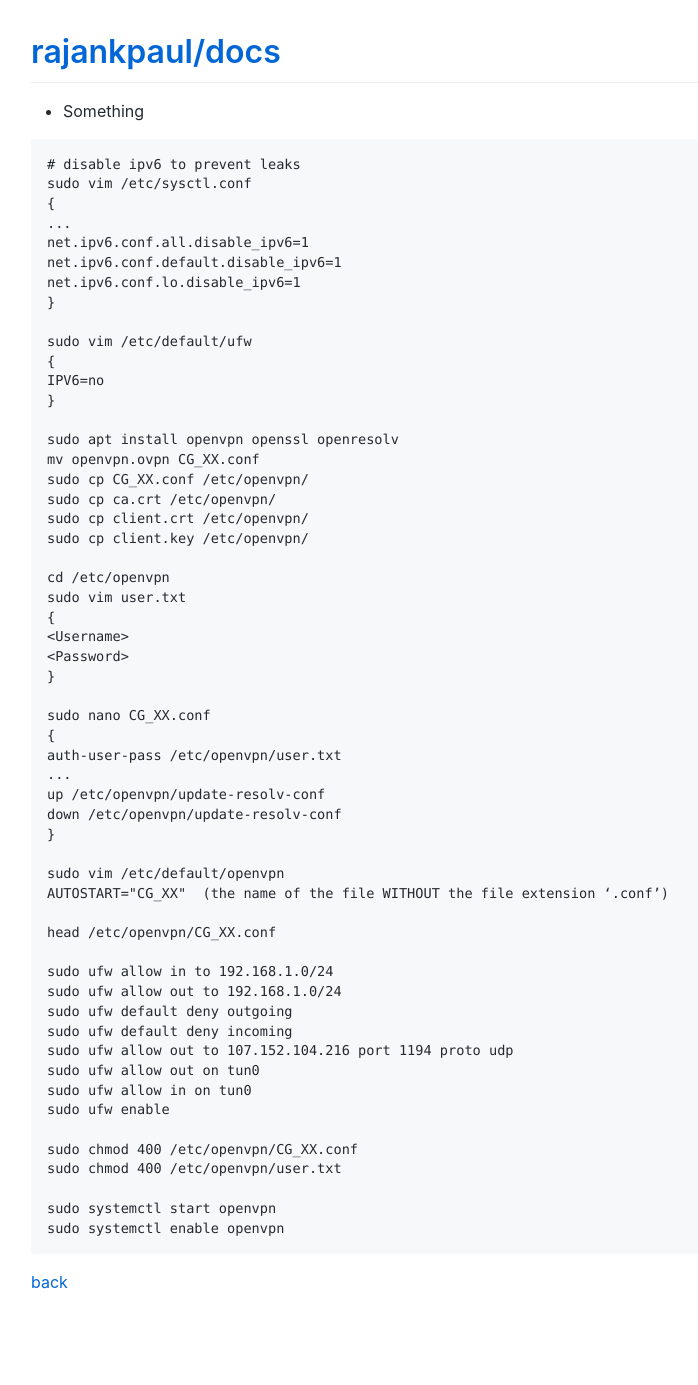
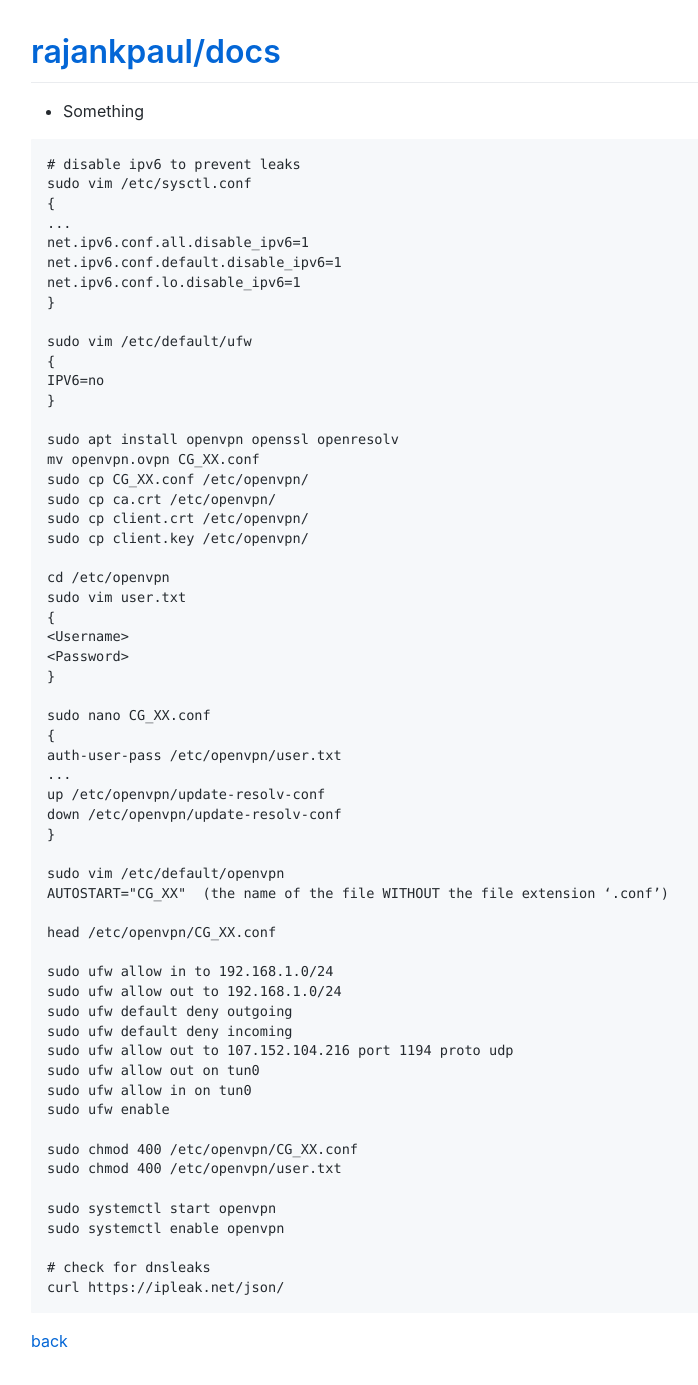
Before and after one commit to rajankpaul/docs, a Jekyll site: the page built from tutorials/linux/openvpn/index.md, in a window 1280 px wide. Shown: the whole page, without its empty margins (119-817 px from the left). Built offline with Jekyll 4.4.1, drawn with Linux system fonts in a browser that asks for light colours; comment, search, counter and statistics services are not loaded; before the commit the page ends 1326 px from its top, so only the background shows below that.

Commit message:
Update index.md

````diff
--- a/tutorials/linux/openvpn/index.md
+++ b/tutorials/linux/openvpn/index.md
@@ -61,6 +61,9 @@ sudo chmod 400 /etc/openvpn/user.txt
 
 sudo systemctl start openvpn
 sudo systemctl enable openvpn
+
+# check for dnsleaks
+curl https://ipleak.net/json/
 ```
 
 [back](../)
````
